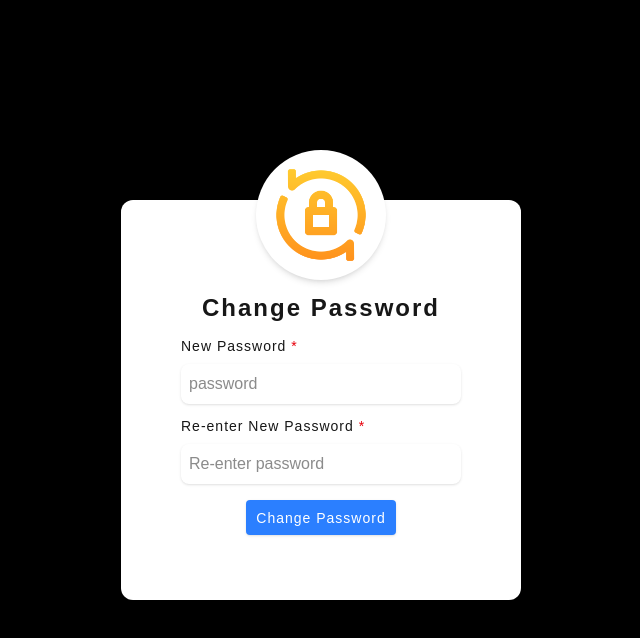
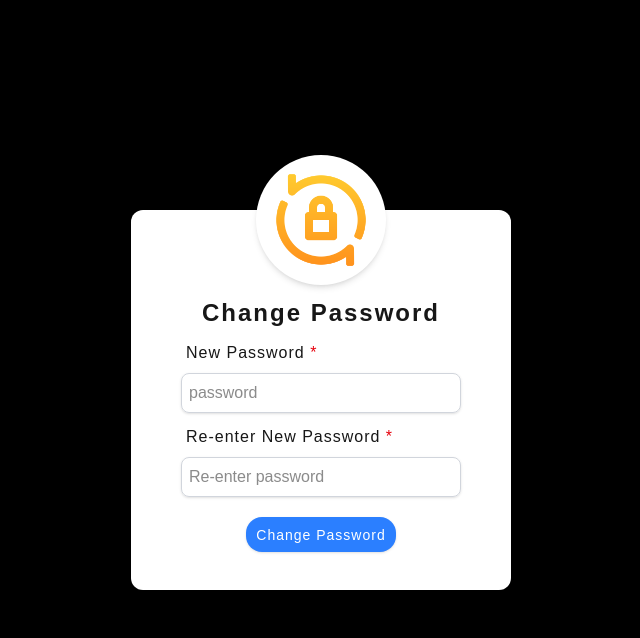
Before and after one commit to Asyrafi0257/Student-Advisory-System, a Next.js app in the folder student-advisory/: page /reset-password in a window 1280 px wide. Shown: the top 638 px of the page, without its empty margins (319-959 px from the left). Built offline with nearby package versions, Linux system fonts and the light colour scheme.

Commit message:
new updated

```diff
--- a/student-advisory/src/app/(auth)/reset-password/page.js
+++ b/student-advisory/src/app/(auth)/reset-password/page.js
@@ -1,10 +1,51 @@
+"use client";
+
 import Image from "next/image";
+import { useState } from "react";
+import { useSearchParams } from "next/navigation";
 
 export default function ResetPassword(){
+    const [newPass, setNewPass] = useState("");
+    const [confirmPass, setConfirmPass] = useState("");
+    const searchParams = useSearchParams();
+    //ambil token dari url
+    const token = searchParams.get("token");
+
+    const handleChange = async (e) => {
+        e.preventDefault();
+
+        //check error handling
+        if(newPass === "" || confirmPass === ""){
+            alert("Please fill the field!");
+
+        } else if(newPass !== confirmPass){
+            alert("Your password not matched!");
+        } else {
+            try{
+                const res = await fetch("/api/auth/reset-password", {
+                    method:"POST",
+                    headers:{
+                        "Content-Type":"application/json",
+                    },
+                    body:JSON.stringify({newPass, token}),
+                })
+                const data = await res.json();
+
+                if(data.success){
+                    alert("Your password already changed")
+                } else {
+                    alert("Invalid or expired token");
+                }
+            }catch(error){
+                alert(error.message);
+            }
+        }
+
+    }
     return(
         <div className="flex flex-row bg-black h-screen w-screen justify-center items-center">
-            <div className="bg-white flex flex-col items-center w-[400px] h-[400px] rounded-xl ">
-                <div className="flex rounded-full shadow-md bg-white w-[130px] h-[130px] mt-[-50px]">
+            <div className="bg-white flex flex-col items-center w-[300px] md:w-[380px] h-[330px] md:h-[380px] rounded-xl ">
+                <div className="flex rounded-full shadow-md bg-white w-[100px] md:w-[130px] h-[100px] md:h-[130px] mt-[-55px]">
                     <Image
                         src="/images/logo-resetPass.png"
                         alt="/logo-resetPass.png"
@@ -13,16 +54,16 @@ export default function ResetPassword(){
                     />
                 </div>
                 <div className="flex justify-center">
-                    <h2 className="mt-3 font-bold text-2xl tracking-[2px]">Change Password</h2>
+                    <h2 className="mt-3 font-bold text-lg md:text-2xl tracking-[2px]">Change Password</h2>
                 </div>
-                <form  className="flex flex-col justify-start w-70 mt-3">
-                    <label className="text-sm tracking-[1px]">New Password <span className="text-red-600">*</span></label>
-                    <input type="password" name="password" placeholder="password" className="mt-2 w-full shadow-sm h-[40px] rounded-lg p-2"/>
+                <form onSubmit={handleChange} className="flex flex-col justify-start w-70 mt-3">
+                    <label className="text-sm md:text-base tracking-[1px] mx-[5px] ">New Password <span className="text-red-600">*</span></label>
+                    <input type="password" name="password" placeholder="password" value={newPass} className="mt-2 w-full shadow-sm h-[40px] rounded-lg p-2 outline outline-1 -outline-offset-1 outline-gray-300 focus-within:outline-2 focus-within:outline-offset-2 focus-within:outline-gray-300" onChange={(e) => {setNewPass(e.target.value)}}/>
 
-                    <label className="mt-3 text-sm tracking-[1px]">Re-enter New Password <span className="text-red-600">*</span></label>
-                    <input type="password" name="password" placeholder="Re-enter password" className="mt-2 w-full shadow-sm h-[40px] rounded-lg p-2"/>
-                    <div className="flex w-full mt-4 justify-center">
-                        <button type="submit" className="bg-blue-500 w-[150px] h-[35px] shadow-sm text-white rounded-sm tracking-[1px] text-sm">Change Password</button>
+                    <label className="mt-3 text-sm md:text-base tracking-[1px] mx-[5px]">Re-enter New Password <span className="text-red-600">*</span></label>
+                    <input type="password" name="password" placeholder="Re-enter password" value={confirmPass} className="mt-2 w-full shadow-sm h-[40px] rounded-lg p-2 outline outline-1 -outline-offset-1 outline-gray-300 focus-within:outline-2 focus-within:outline-offset-2 focus-within:outline-gray-300" onChange={(e) => {setConfirmPass(e.target.value)}}/>
+                    <div className="flex w-full mt-5 justify-center">
+                        <button type="submit" className="bg-blue-500 w-[150px] h-[35px] shadow-sm text-white rounded-2xl tracking-[1px] text-sm">Change Password</button>
                     </div>
                 </form>
             </div>
--- /dev/null
+++ b/student-advisory/src/app/api/auth/reset-password/route.js
@@ -0,0 +1,32 @@
+import { NextResponse } from "next/server";
+import pool from "@/lib/db";
+import { verifyToken } from "@/lib/jwt";
+import bcrypt from "bcryptjs";
+
+export async function POST(req){
+
+    try{
+        const {newPass, token} = await req.json();
+
+        //verify token
+        const decode = verifyToken(token);
+
+        if(!decode){
+            return NextResponse.json({success: false})
+        }
+
+        //ambil email dari token
+        const email = decode.email;
+
+        const hashPassword = await bcrypt.hash(newPass, 10);
+
+        await pool.query(
+            "UPDATE tbl_admin SET admin_password = ? WHERE admin_email = ?",[hashPassword, email]
+        )
+
+        return NextResponse.json({success:true});
+
+    }catch(error){
+        return NextResponse.json({success:false})
+    }
+}
```
